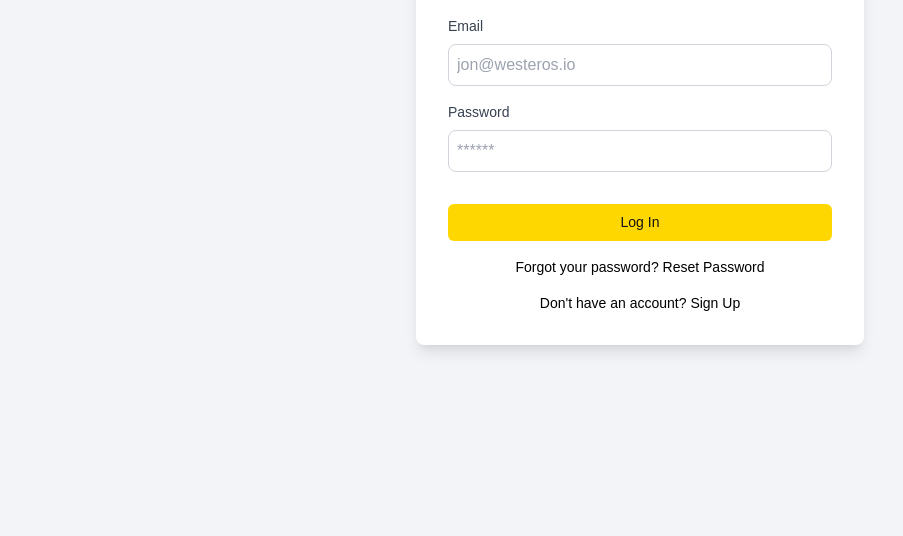
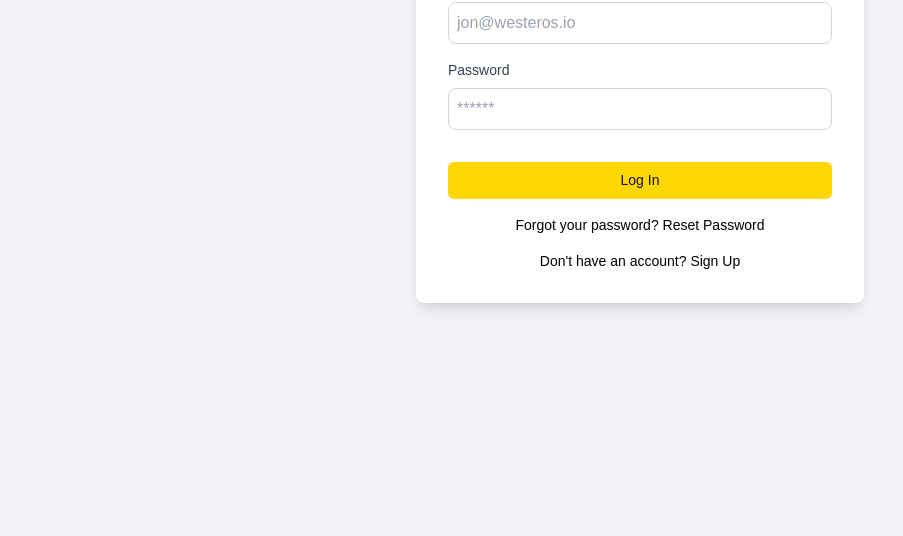
Before and after one commit to Olamide1/tori, a plain HTML site: page frontend/auth/login.html in a window 1280 px wide. Shown: the part 348-884 px from the top of the page, without its empty margins (0-903 px from the left). After the commit the page ends 800 px from the top, so only its background shows below. Drawn offline with nearby package versions, Linux system fonts and the light colour scheme.

Commit message:
update run command in readme fix todo for run queries (new) section - login style fixes.

```diff
--- a/frontend/auth/login.html
+++ b/frontend/auth/login.html
@@ -8,19 +8,19 @@
   <link href="https://cdn.jsdelivr.net/npm/tailwindcss@2.2.19/dist/tailwind.min.css" rel="stylesheet">
   <link href="../public/css/styles.css" rel="stylesheet">
 </head>
-<body>
+<body class="flex flex-col min-h-screen">
   <header class="bg-gradient-to-r from-primary to-gray-800 text-black py-6">
     <nav class="container mx-auto px-6 flex justify-between items-center flex-wrap">
       <h1 class="text-3xl font-extrabold">Tori</h1>
     </nav>
   </header>
 
-  <main class="bg-secondary-bg min-h-screen flex items-center justify-center">
+  <main class="bg-secondary-bg flex-1 flex items-center justify-center">
     <div class="bg-white p-8 rounded-lg shadow-lg w-full max-w-md">
       <h1 class="text-2xl font-extrabold text-primary text-center mb-6">Log In</h1>
       <form id="login-form">
         <div class="mb-4">
-          <label for="email" class="block text-sm font-medium text-gray-700">Email</label>
+          <label for="email" class="block text-sm font-medium text-gray-700">Email or Username</label>
           <input type="email" id="email" required class="form-input" placeholder="jon@westeros.io">
         </div>
         <div class="mb-4">
```
Also changed, not shown: frontend/auth/dashboard.html (+1 -1 lines), README.md.
